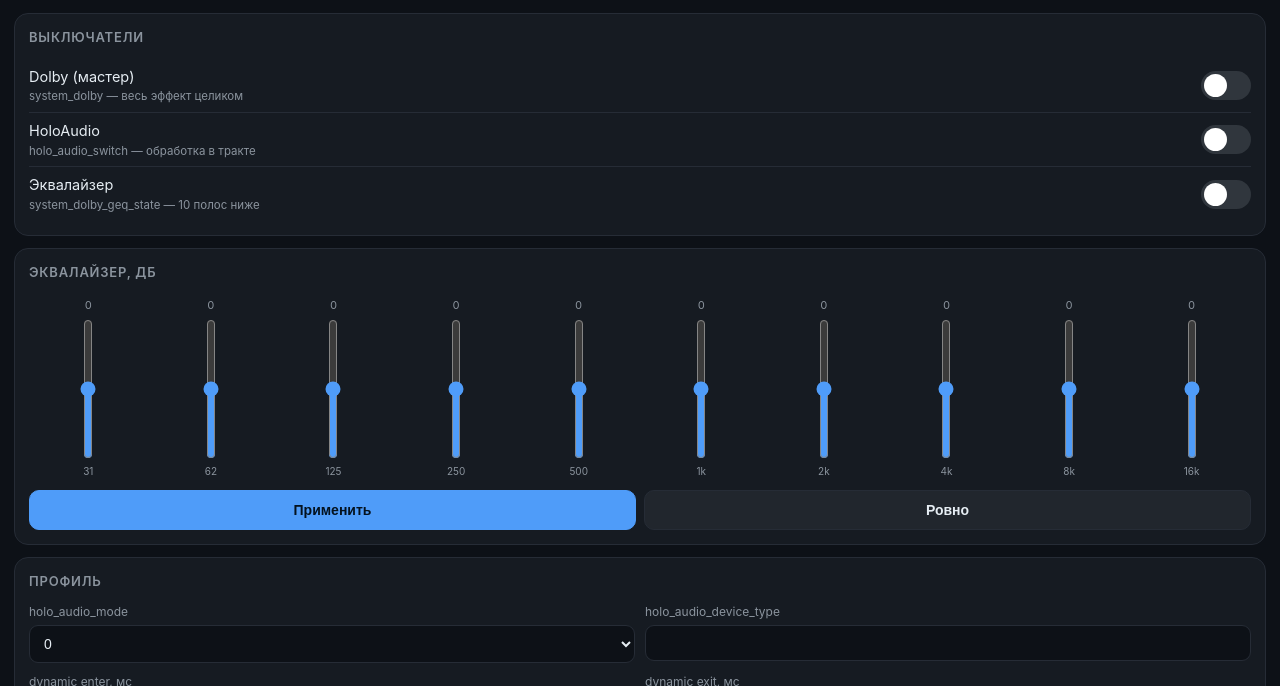
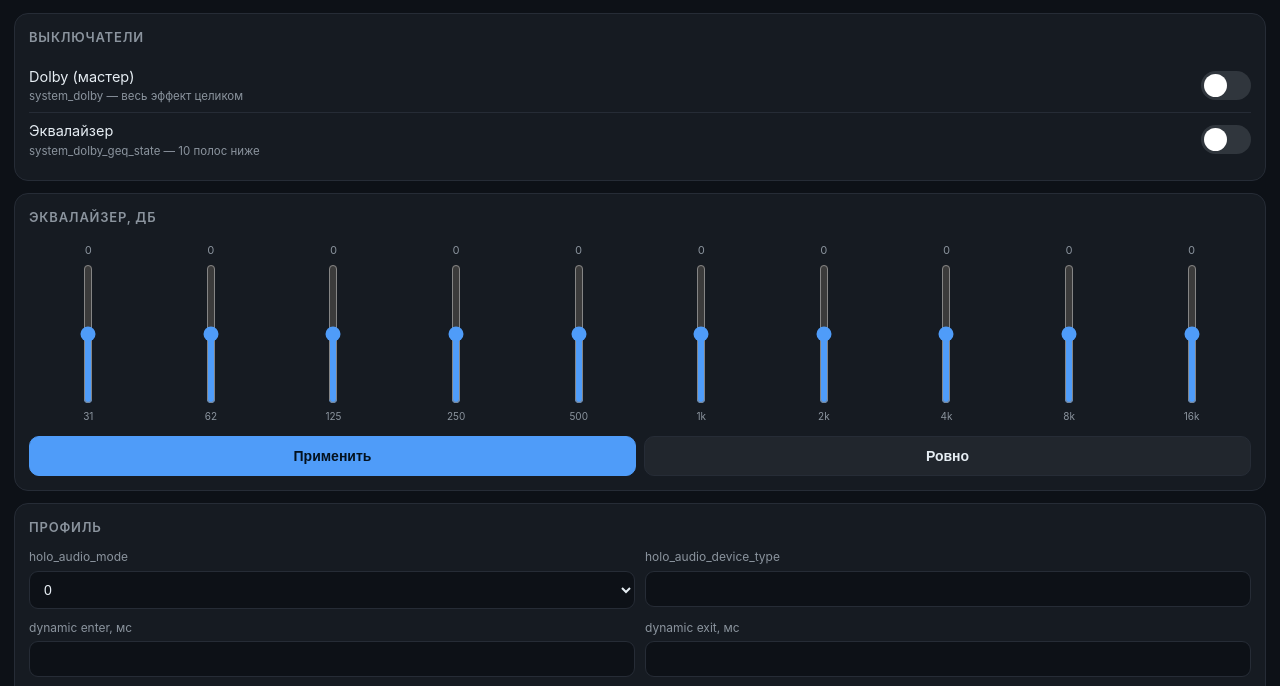
Before and after one commit to davnozdu/OplusDolby, a plain HTML site: page webroot/index.html in a window 1280 px wide. Shown: the part 71-757 px from the top of the page. Drawn offline with Linux system fonts and the light colour scheme.

Commit message:
panel: drop the HoloAudio flag toggle; tie the EQ curve to the current volume bucket

```diff
--- a/webroot/index.html
+++ b/webroot/index.html
@@ -82,10 +82,6 @@
   <div class="row">
     <div><span class="label">Dolby (мастер)</span><span class="hint">system_dolby — весь эффект целиком</span></div>
     <button class="sw" id="swDolby" data-key="dolby"></button>
-  </div>
-  <div class="row">
-    <div><span class="label">HoloAudio</span><span class="hint">holo_audio_switch — обработка в тракте</span></div>
-    <button class="sw" id="swHolo" data-key="holo"></button>
   </div>
   <div class="row">
     <div><span class="label">Эквалайзер</span><span class="hint">system_dolby_geq_state — 10 полос ниже</span></div>
@@ -221,7 +217,6 @@ async function refresh() {
     state.keys = k;
     const effOn = (k.__effect || "").indexOf("enabled=true") !== -1;
     setSw(document.getElementById("swDolby"), effOn);
-    setSw(document.getElementById("swHolo"), k.holo_audio_switch === "1");
     setSw(document.getElementById("swGeq"), k.system_dolby_geq_state === "1");
     document.getElementById("effLine").textContent = (k.__effect || "—");
     if (k.holo_audio_mode !== undefined) document.getElementById("mode").value = k.holo_audio_mode;
@@ -252,7 +247,6 @@ document.querySelectorAll(".sw").forEach(btn => {
     btn.classList.toggle("on", !now);
     let cmd;
     if (key === "dolby") cmd = SCRIPT + " audio " + (now ? "off" : "on");
-    if (key === "holo") cmd = SCRIPT + " " + (now ? "off" : "on");
     if (key === "geq") cmd = SCRIPT + " eq " + (now ? "off" : "on");
     const out = await run(cmd);
     if (!out || /failed/.test(out)) refresh();
```
Also changed, not shown: 2 other files.
